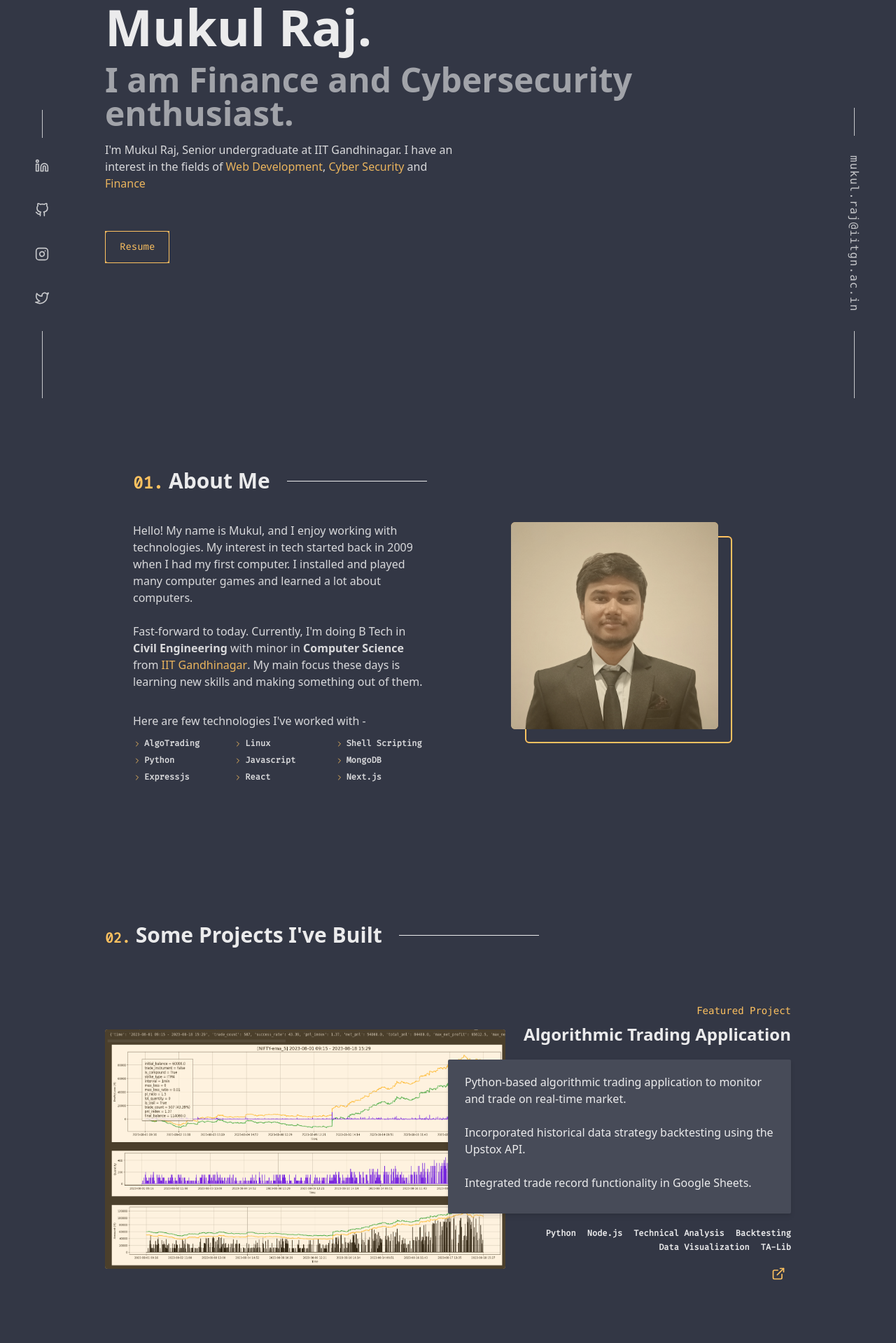
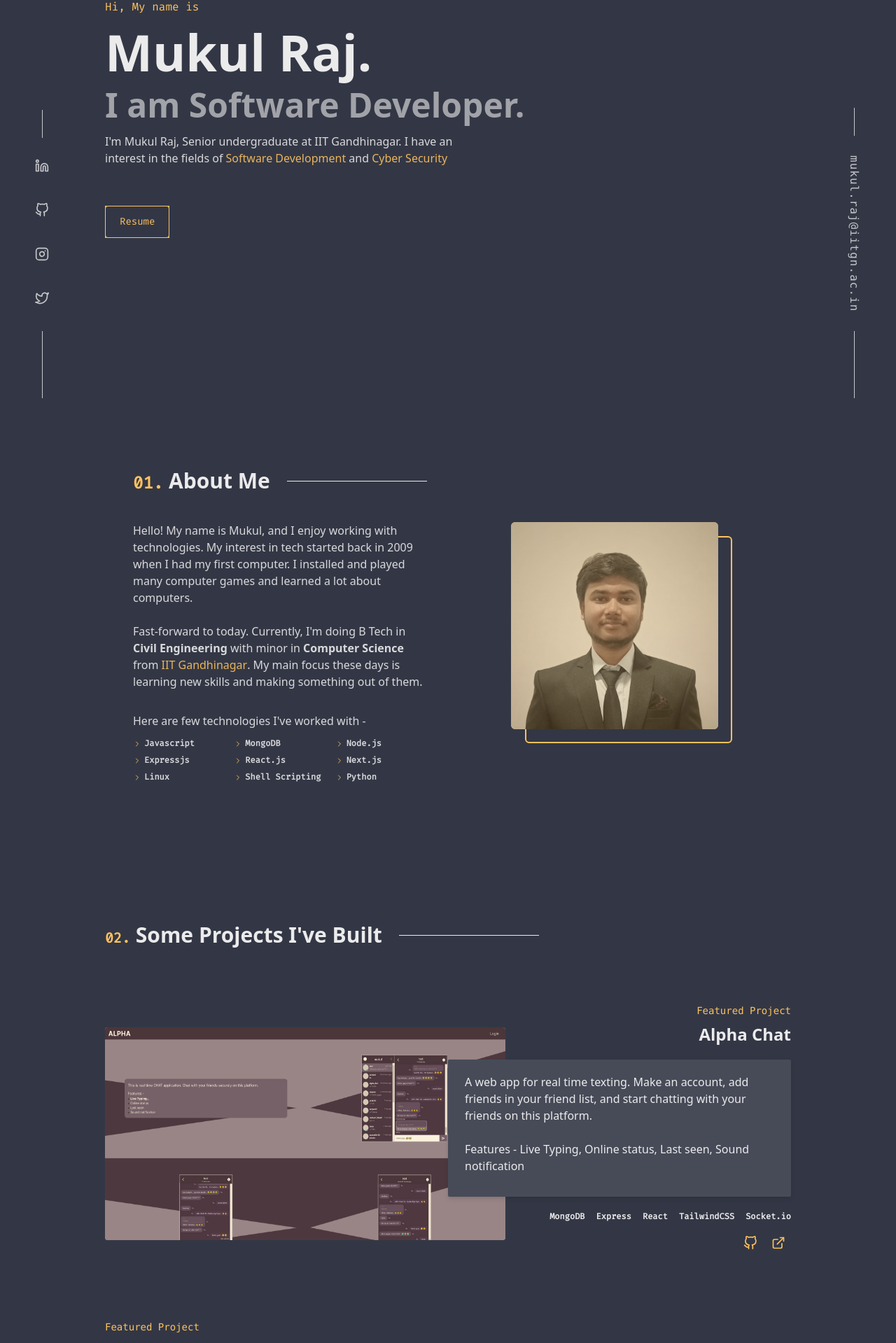
Before and after one commit to mk-mukul/mk-mukul.github.io, a Next.js app: page / in a window 1280 px wide. Shown: the part 231-2150 px from the top of the page at 70% size. Built offline with nearby package versions, Linux system fonts and the light colour scheme; no server answers.

Commit message:
update website

```diff
--- a/data/projects.js
+++ b/data/projects.js
@@ -1,5 +1,27 @@
 
 const projects = [
+  {
+    title: "Alpha Chat",
+    projectLink: "https://mk-mukul.github.io/website_alpha/",
+    img: {
+      link: "/img/websiteAlpha.png",
+      alt: "website alpha",
+      width: 600,
+      height: 320,
+    },
+    desc: ["A web app for real time texting. Make an account, add friends in your friend list, and start chatting with your friends on this platform.", "Features - Live Typing, Online status, Last seen, Sound notification"],
+    tech: ["MongoDB", "Express", "React", "TailwindCSS", "Socket.io"],
+    links: [
+      {
+        for: "github",
+        link: "https://github.com/mk-mukul/website_alpha"
+      },
+      {
+        for: "website",
+        link: "https://mk-mukul.github.io/website_alpha/"
+      },
+    ],
+  },
   {
     title: "Algorithmic Trading Application",
     projectLink: "/algo_trading?algo_id=testing",
@@ -19,28 +41,6 @@ const projects = [
       {
         for: "website",
         link: "/algo_trading?algo_id=testing"
-      },
-    ],
-  },
-  {
-    title: "Alpha Chat",
-    projectLink: "https://mk-mukul.github.io/website_alpha/",
-    img: {
-      link: "/img/websiteAlpha.png",
-      alt: "website alpha",
-      width: 600,
-      height: 320,
-    },
-    desc: ["A web app for real time texting. Make an account, add friends in your friend list, and start chatting with your friends on this platform.", "Features - Live Typing, Online status, Last seen, Sound notification"],
-    tech: ["MongoDB", "Express", "React", "TailwindCSS", "Socket.io"],
-    links: [
-      {
-        for: "github",
-        link: "https://github.com/mk-mukul/website_alpha"
-      },
-      {
-        for: "website",
-        link: "https://mk-mukul.github.io/website_alpha/"
       },
     ],
   },
--- a/data/skills.js
+++ b/data/skills.js
@@ -1,13 +1,14 @@
 const skills = [
-  "AlgoTrading",
+  // "AlgoTrading",
+  "Javascript",
+  "MongoDB",
+  "Node.js",
+  "Expressjs",
+  "React.js",
+  "Next.js",
   "Linux",
   "Shell Scripting",
   "Python",
-  "Javascript",
-  "MongoDB",
-  "Expressjs",
-  "React",
-  "Next.js",
 ];
 
 export default skills;
--- a/pages/index.js
+++ b/pages/index.js
@@ -41,7 +41,8 @@ export default function Home({ skills, theme, themes, projects, setTheme }) {
         </div>
         <div className="">
           <h2 className=" text-3xl md:text-4xl lg:text-5xl font-bold opacity-[60%]">
-            I am Finance and Cybersecurity enthusiast.
+            {/* I am Finance and Cybersecurity enthusiast. */}
+            I am Software Developer.
           </h2>
         </div>
         <div className=" max-w-lg opacity-90">
@@ -50,22 +51,22 @@ export default function Home({ skills, theme, themes, projects, setTheme }) {
             Gandhinagar. I have an interest in the fields of
             {" "}
             <ParaLink
-              text="Web Development"
+              text="Software Development"
               href="#projects"
               notTarget={true}
             />
-            {", "}
+            {/* {", "} */}
+            {" and "}
             <ParaLink
               text="Cyber Security"
               href="#projects"
               notTarget={true}
             />
-            {" and "}
-            <ParaLink
+            {/* <ParaLink
               text="Finance"
               href="#projects"
               notTarget={true}
-            />
+            /> */}
           </p>
         </div>
         <a className=" mt-10" href="https://drive.google.com/file/d/1ezIipDHfo_CgLPODUqdeubWFl3hnH3K0/view?usp=sharing" target="blank">
```
